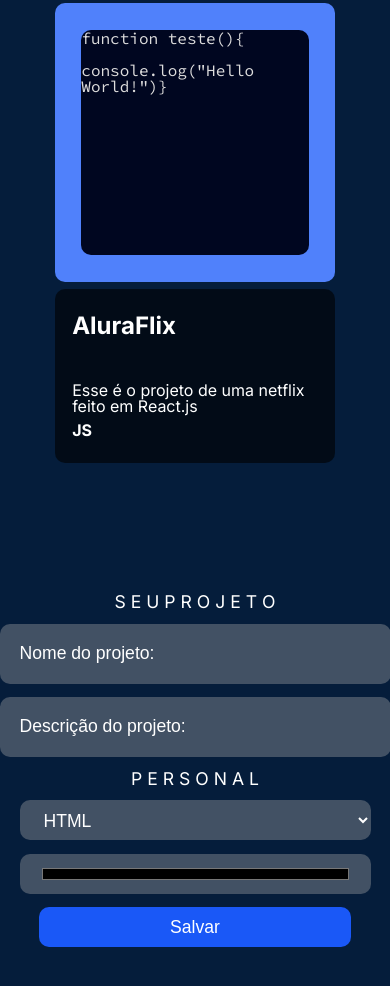
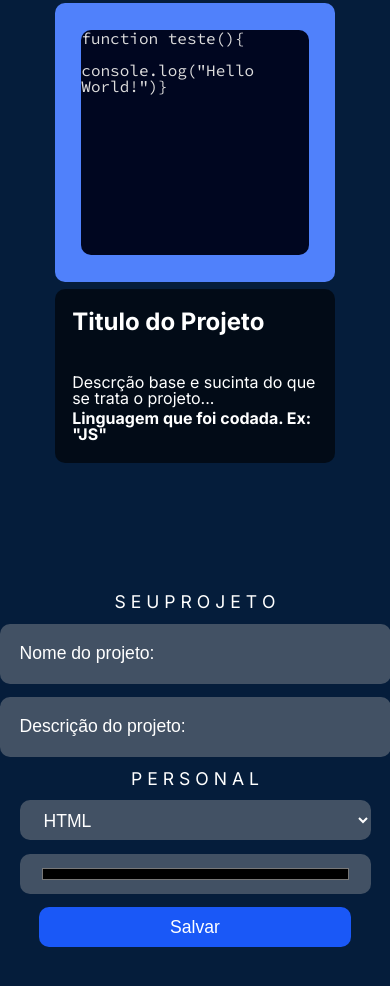
Before and after one commit to JoaoIto/CodeEditor, a website built with Vite: page index.html in a window 390 px wide. Shown: the part 819-1805 px from the top of the page. Built offline with nearby package versions, Linux system fonts and the light colour scheme.

```diff
--- a/index.html
+++ b/index.html
@@ -84,9 +84,9 @@
         <!-- Slides -->
         <div class="swiper-slide">
           <div class="card">
-            <h4 class="title-project">AluraFlix</h4>
-            <p class="desc-project">Esse é o projeto de uma netflix feito em React.js</p>
-            <span class="lang-project">JS</span>
+            <h4 class="title-project">Titulo do Projeto</h4>
+            <p class="desc-project">Descrção base e sucinta do que se trata o projeto...</p>
+            <span class="lang-project">Linguagem que foi codada. Ex: "JS"</span>
           </div>
           <div class="editor-back">
             <div class="code-wrapper">
--- a/js/main.js
+++ b/js/main.js
@@ -58,6 +58,6 @@
   languageCard.classList.add("lang-project");
   languageCard.innerText = languageValue;
   card.appendChild(languageCard);
-
+  highlight();
   swiper();
 }
```
Also changed, not shown: public/desktop.png, public/mobile.png.
